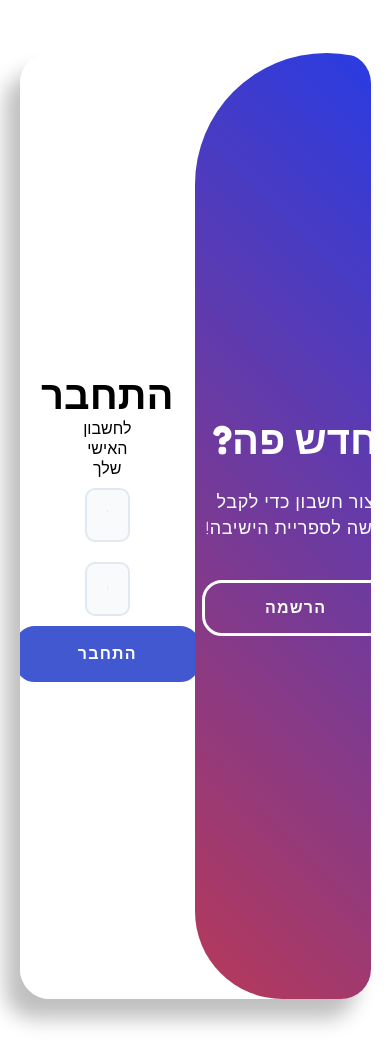
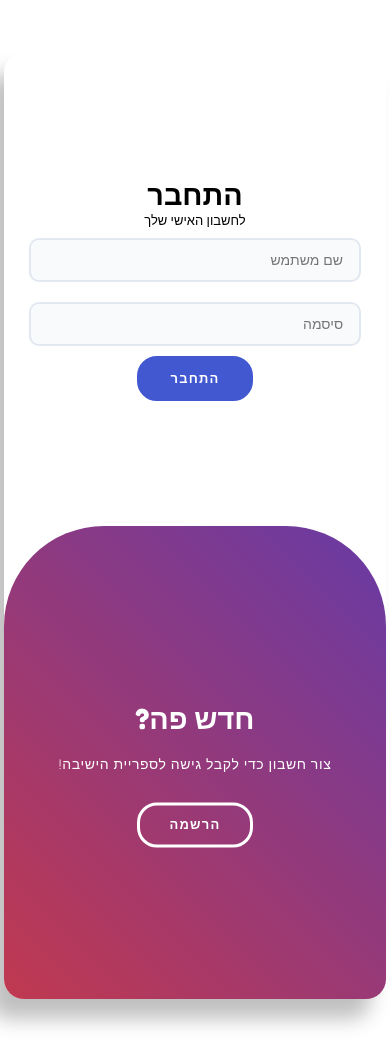
Before and after one commit to TapChap/LibraryCatalog, a Python web app: template app/templates/landing.html in a window 390 px wide. Run offline with Jinja, Linux system fonts and the light colour scheme; the template is opened without the code that fills it, so the values that code supplies are empty.

Commit message:
optimise signup page for mobile

```diff
--- a/app/static/LandingPage/landing.css
+++ b/app/static/LandingPage/landing.css
@@ -38,14 +38,14 @@ p {
 }
 
 span {
-    font-size: 16px; /* Increased from 12px */
+    font-size: 16px;
 }
 
 a {
     color: #333;
-    font-size: 18px; /* Increased from 14px */
+    font-size: 18px;
     text-decoration: none;
-    margin: 20px 0; /* Increased from 15px */
+    margin: 20px 0;
 }
 
 button {
@@ -60,10 +60,11 @@ button {
     letter-spacing: 1.2px;
     text-transform: uppercase;
     transition: all 0.3s ease;
+    cursor: pointer;
 }
 
 button:hover {
-    background-color: #1d36b0; /* Darker purple on hover */
+    background-color: #1d36b0;
     transform: translateY(-2px);
 }
 
@@ -82,15 +83,15 @@ div .form {
     align-items: center;
     justify-content: center;
     flex-direction: column;
-    padding: 0 65px; /* Increased from 50px */
+    padding: 0 65px;
     height: 100%;
     text-align: center;
 }
 
 .container {
     background-color: #fff;
-    border-radius: 30px; /* Rounded corners like the image */
-    box-shadow: -15px 20px 20px rgba(0,0,0,0.25); /* Subtle shadow */
+    border-radius: 30px;
+    box-shadow: -15px 20px 20px rgba(0,0,0,0.25);
     position: relative;
     overflow: hidden;
     width: 90vw;
@@ -100,9 +101,9 @@ div .form {
 
 input {
     direction: rtl;
-    background-color: #f8fafc; /* Light gray background */
-    border: 2px solid #e2e8f0; /* Light border */
-    border-radius: 10px; /* Rounded corners */
+    background-color: #f8fafc;
+    border: 2px solid #e2e8f0;
+    border-radius: 10px;
     padding: 16px 20px;
     margin: 10px 0;
     width: 100%;
@@ -112,8 +113,8 @@ input {
 
 input:focus {
     outline: none;
-    border-color: rgba(46, 75, 227, 0.5); /* Purple border on focus */
-    box-shadow: 0 0 0 1px rgba(46, 75, 227, 0.5); /* Purple glow */
+    border-color: rgba(46, 75, 227, 0.5);
+    box-shadow: 0 0 0 1px rgba(46, 75, 227, 0.5);
 }
 
 .form-container {
@@ -179,7 +180,6 @@ input:focus {
 .overlay {
     background: transparent;
     background: linear-gradient(45deg, #d93838, #1e3cec);
-
     background-repeat: no-repeat;
     background-size: cover;
     background-position: 0 0;
@@ -235,3 +235,172 @@ input:focus {
 .right-positioner {
     margin-right: 38%;
 }
+
+/* Mobile Styles */
+@media screen and (max-width: 768px) {
+    .container {
+        width: 95vw;
+        height: 85vh;
+        max-width: none;
+    }
+
+    h1 {
+        font-size: 2rem;
+    }
+
+    p {
+        font-size: 16px;
+        margin: 20px 0 30px;
+    }
+
+    span {
+        font-size: 14px;
+    }
+
+    button {
+        padding: 14px 40px;
+        font-size: 14px;
+    }
+
+    div .form {
+        padding: 0 40px;
+    }
+
+    /* Mobile: Change to vertical animation */
+    .sign-in-container {
+        top: 0;
+        left: 0;
+        width: 100%;
+        height: 50%;
+    }
+
+    .container.right-panel-active .sign-in-container {
+        transform: translateY(100%);
+    }
+
+    .sign-up-container {
+        top: 0;
+        left: 0;
+        width: 100%;
+        height: 50%;
+    }
+
+    .container.right-panel-active .sign-up-container {
+        transform: translateY(-100%);
+        opacity: 1;
+        z-index: 5;
+        animation: show 0.6s;
+    }
+
+    /* Mobile: Vertical overlay */
+    .overlay-container {
+        top: 50%;
+        left: 0;
+        width: 100%;
+        height: 75%;
+        border-radius: 100px 100px 150px 150px;
+    }
+
+    .container.right-panel-active .overlay-container {
+        transform: translateY(-100%);
+        border-radius: 100px 100px 150px 150px;
+    }
+
+    .overlay {
+        top: -100%;
+        left: 0;
+        height: 200%;
+        width: 100%;
+        transform: translateY(0);
+    }
+
+    .container.right-panel-active .overlay {
+        transform: translateY(50%);
+    }
+
+    .overlay-panel {
+        top: 0;
+        left: 0;
+        height: 50%;
+        width: 100%;
+        padding: 0 30px;
+    }
+
+    .overlay-left {
+        transform: translateY(10%);
+    }
+
+    .container.right-panel-active .overlay-left {
+        transform: translateY(10%);
+    }
+
+    .overlay-right {
+        top: 50%;
+        transform: translateY(-10%);
+    }
+
+    .container.right-panel-active .overlay-right {
+        transform: translateY(-10%);
+    }
+
+    .left-positioner,
+    .right-positioner {
+        margin: 0;
+    }
+}
+
+@media screen and (max-width: 480px) {
+    .container {
+        width: 98vw;
+        height: 90vh;
+        border-radius: 20px;
+    }
+
+    h1 {
+        font-size: 1.8rem;
+    }
+
+    p {
+        font-size: 14px;
+        margin: 15px 0 25px;
+    }
+
+    span {
+        font-size: 13px;
+    }
+
+    button {
+        padding: 12px 30px;
+        font-size: 13px;
+    }
+
+    div .form {
+        padding: 0 25px;
+    }
+
+    input {
+        padding: 12px 16px;
+        font-size: 14px;
+    }
+
+    .overlay-panel {
+        padding: 0 20px;
+    }
+
+    /* Fine-tune positioning for smaller screens */
+    .overlay-left {
+        transform: translateY(5%);
+    }
+
+    .container.right-panel-active .overlay-left {
+        transform: translateY(15%);
+    }
+
+    .overlay-right {
+        transform: translateY(-15%);
+    }
+
+    .container.right-panel-active .overlay-right {
+        transform: translateY(5%);
+    }
+}
--- a/app/static/LandingPage/landing.js
+++ b/app/static/LandingPage/landing.js
@@ -15,11 +15,15 @@ document.addEventListener("DOMContentLoaded", function() {
 });
 
 document.addEventListener("keydown", function(event) {
-        if (event.key === "Enter") {
-            if (container.classList.contains("right-panel-active")) handleSignup();
-            else handleLogin();
+    if (event.key === "Enter") {
+        const container = document.getElementById('container');
+        if (container.classList.contains("right-panel-active")) {
+            handleSignup();
+        } else {
+            handleLogin();
         }
-    });
+    }
+});
 
 async function handleSignup() {
     const username = document.getElementById("signup_username").value;
@@ -36,9 +40,10 @@ async function handleSignup() {
 
     if (response.ok) {
         sessionStorage.setItem('libraryUser', JSON.stringify(data.user));
-        window.location.href = '/home'; // Redirect to home page
+        window.location.href = '/home';
+    } else {
+        alert(data.message);
     }
-    else alert(data.message);
 }
 
 async function handleLogin(username="", pass="") {
@@ -51,11 +56,11 @@ async function handleLogin(username="", pass="") {
         body: JSON.stringify({"username": usernameField, "password": passwordField}),
     });
 
-    data = await response.json();
+    const data = await response.json();
     if (response.ok) {
         console.log("log-in successful");
         sessionStorage.setItem('libraryUser', JSON.stringify(data.user));
-        window.location.href = '/home'; // Redirect to home page
+        window.location.href = '/home';
     } else {
         alert(data.message);
     }
--- a/app/templates/landing.html
+++ b/app/templates/landing.html
@@ -2,6 +2,7 @@
 <html lang="he">
 <head>
     <meta charset="UTF-8"/>
+    <meta name="viewport" content="width=device-width, initial-scale=1.0">
     <title>Library Tracker - Login / Signup</title>
     <link rel="stylesheet" href="/static/LandingPage/landing.css">
     <link rel="shortcut icon" href="{{ url_for('static', filename='favicon.ico') }}">
@@ -34,7 +35,7 @@
                 <div class="left-positioner">
                     <h1>ברוך שובך!</h1>
                     <p>התחבר לחשבונך כדי להכנס לאתר</p>
-                   <button class="ghost" id="signIn">התחבר</button>
+                    <button class="ghost" id="signIn">התחבר</button>
                 </div>
             </div>
             <div class="overlay-panel overlay-right">
```
